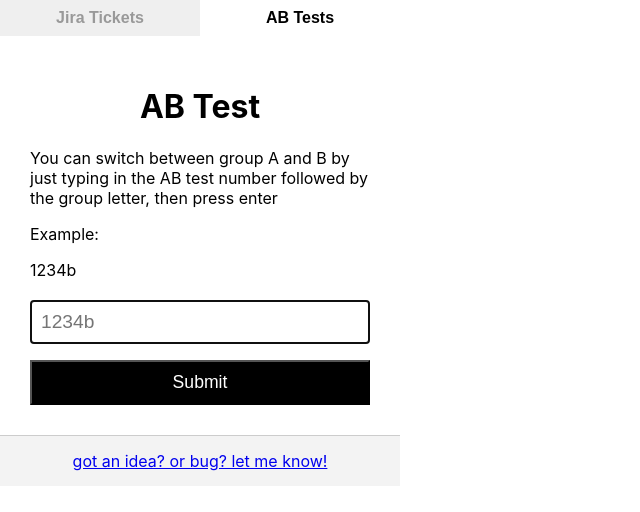
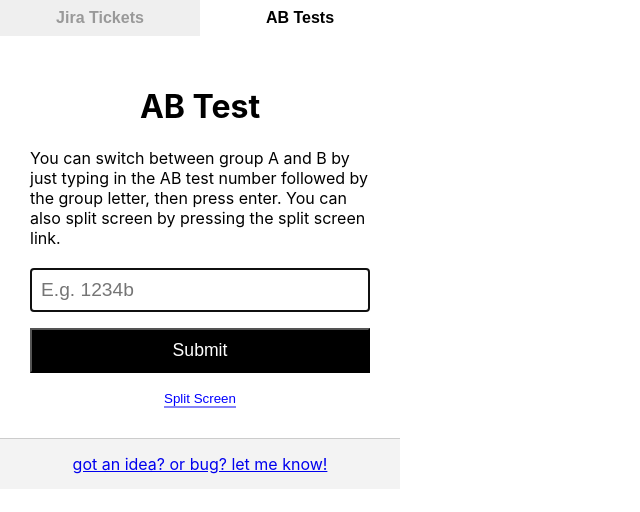
Before and after one commit to levelingup/jira-chrome-extension, a React (Create React App) app: page / in a window 1280 px wide. Both pictures are taken after a click on the button "AB Tests". Shown: the top 512 px of the page, without its empty margins (0-640 px from the left). Built offline with nearby package versions, Linux system fonts and the light colour scheme.

Commit message:
split screen update

```diff
--- a/src/App.css
+++ b/src/App.css
@@ -47,7 +47,6 @@
   border: thin solid #000;
   margin-top: 4px;
 }
-
 .App-submit {
   margin-top: 16px;
   width:100%;
@@ -55,8 +54,24 @@
   color: #fff;
   font-size: 1.1em;
   padding: 10px;
+  cursor: pointer;
 }
-
+.App-submit-split-screen {
+  padding: 0;
+  background-color: white;
+  border-bottom: 2px solid #8484f7;
+  color: blue;
+  border-left: 0;
+  border-right: 0;
+  border-top: 0;
+  cursor: pointer;
+  margin-top: 18px;
+}
+.App-split-block {
+  display: flex;
+  align-items: center;
+  justify-content: center;
+}
 .App-report-link {
   margin-top: auto;
   padding: 15px;
--- a/src/App.js
+++ b/src/App.js
@@ -1,76 +1,88 @@
 /*global chrome*/
 
-import React from 'react';
-import './App.css';
+import React from "react";
+import "./App.css";
 
 class App extends React.Component {
   constructor(props) {
     super(props);
     this.state = {
-      ticket: '',
-      abTestGroup: '',
-      activeTab: 'jira-tickets'
-
+      ticket: "",
+      abTestInput: "",
+      activeTab: "jira-tickets",
     };
 
     this.handleChange = this.handleChange.bind(this);
     this.handleSubmit = this.handleSubmit.bind(this);
-    this.handleChangeAbTestGroup = this.handleChangeAbTestGroup.bind(this);
+    this.handleChangeABTest = this.handleChangeABTest.bind(this);
     this.handleSubmitAbTest = this.handleSubmitAbTest.bind(this);
     this.handleTabClick = this.handleTabClick.bind(this);
-  }
-
-
-  prefix = () => {
-
+    this.handleSplitScreen = this.handleSplitScreen.bind(this);
   }
 
   handleChange(event) {
     this.setState({
-      ticket: event.target.value
+      ticket: event.target.value,
     });
   }
 
-  handleChangeAbTestId(event) {
+  handleChangeABTest(event) {
     this.setState({
-      abTestId: event.target.value
-    });
-  }
-  handleChangeAbTestGroup(event) {
-    this.setState({
-      abTestGroup: event.target.value
+      abTestInput: event.target.value,
     });
   }
   handleSubmit(event) {
     event.preventDefault();
 
-    const prefix = ['ab-', 'ac-', 'al-', 'an-', 'andro-', 'cs-', 'data-', 'dev-', 'exal-', 'gen-', 'in-', 'ip-', 'ipf-', 'mar-', 'mer-', 'op-', 'grap-', 'qa-', 'tec-', 'temp-', 'tr-', 'tri-', 'trm-', 'ux-']
+    const prefix = [
+      "ab-",
+      "ac-",
+      "al-",
+      "an-",
+      "andro-",
+      "cs-",
+      "data-",
+      "dev-",
+      "exal-",
+      "gen-",
+      "in-",
+      "ip-",
+      "ipf-",
+      "mar-",
+      "mer-",
+      "op-",
+      "grap-",
+      "qa-",
+      "tec-",
+      "temp-",
+      "tr-",
+      "tri-",
+      "trm-",
+      "ux-",
+    ];
     const paramsTicket = this.state.ticket;
     //https://revolve.atlassian.net/issues/?jql=text%20~%20%22fdafasdsa%22
     // checks to see if its 1 word (most likely jira ticket)
 
-    let url = '';
-    if (paramsTicket.split(' ').length === 1) {
-
+    let url = "";
+    if (paramsTicket.split(" ").length === 1) {
       // check if the word is within our jira ticket #s
-      if (prefix.some(v => paramsTicket.includes(v))) {
+      if (prefix.some((v) => paramsTicket.includes(v))) {
         url = `https://revolve.atlassian.net/browse/${paramsTicket}`;
       } else {
-        url = `https://revolve.atlassian.net/issues/?jql=text~"${paramsTicket}"`
+        url = `https://revolve.atlassian.net/issues/?jql=text~"${paramsTicket}"`;
       }
-
     } else {
-      url = `https://revolve.atlassian.net/issues/?jql=text~"${paramsTicket}"`
+      url = `https://revolve.atlassian.net/issues/?jql=text~"${paramsTicket}"`;
     }
-    const win = window.open(url, '_blank');
+    const win = window.open(url, "_blank");
     win.focus();
-
   }
 
   handleSubmitAbTest(event) {
     event.preventDefault();
 
-    const input = this.state.abTestGroup.trim(); // Get the user input and remove leading/trailing whitespace
+    const input = this.state.abTestInput.trim(); // Get the user input and remove leading/trailing whitespace
 
     const abTestId = input.slice(0, -1); // Extract the number by removing the last character
     const abTestGroup = input.slice(-1); // Extract the letter
@@ -82,8 +94,8 @@
 
         // Modify the URL of the current tab
         const url = new URL(tab.url);
-        url.searchParams.set('abtest', abTestId);
-        url.searchParams.set('group', abTestGroup);
+        url.searchParams.set("abtest", abTestId);
+        url.searchParams.set("group", abTestGroup);
 
         // Update the URL of the current tab
         chrome.tabs.update(tab.id, { url: url.href });
@@ -93,8 +105,69 @@
 
   handleTabClick(tab) {
     this.setState({
-      activeTab: tab
+      activeTab: tab,
     });
+  }
+
+  handleSplitScreen() {
+    const abTestInput = this.state.abTestInput.trim(); // Remove leading/trailing whitespace
+    const abTestId = abTestInput.slice(0, -1); // Extract the AB test ID
+    const group = abTestInput.slice(-1).toLowerCase(); // Extract the group (a or b)
+
+    if (abTestId && (group === "a" || group === "b")) {
+      const oppositeGroup = group === "a" ? "b" : "a"; // Determine the opposite group
+
+      // Get the current window
+      chrome.windows.getCurrent({ populate: true }, (currentWindow) => {
+        // Calculate the dimensions for the new windows
+        const screenWidth = window.screen.availWidth;
+        const screenHeight = window.screen.availHeight;
+        const windowWidth = Math.floor(screenWidth / 2);
+        const windowHeight = screenHeight;
+
+        // Calculate the positions for the new windows
+        const leftWindowPosition = {
+          left: 0,
+          top: 0,
+          width: windowWidth,
+          height: windowHeight,
+        };
+        const rightWindowPosition = {
+          left: windowWidth,
+          top: 0,
+          width: windowWidth,
+          height: windowHeight,
+        };
+
+        // Update the URL of the current window
+        const currentTab = currentWindow.tabs.find((tab) => tab.active);
+        const url = new URL(currentTab.url);
+        url.searchParams.set("abtest", abTestId);
+        url.searchParams.set("group", group);
+
+        // Update the URL of the current tab
+        chrome.tabs.update(currentTab.id, { url: url.href });
+
+        // Modify the position of the current window
+        chrome.windows.update(
+          currentWindow.id,
+          { ...leftWindowPosition },
+          () => {
+            // Create the right window
+            const rightUrl = new URL(currentTab.url);
+            rightUrl.searchParams.set("abtest", abTestId);
+            rightUrl.searchParams.set("group", oppositeGroup);
+            chrome.windows.create({
+              url: rightUrl.href,
+              ...rightWindowPosition,
+              type: "normal",
+            });
+          }
+        );
+      });
+    } else {
+      console.log("Invalid input format");
+    }
   }
 
   render() {
@@ -102,66 +175,101 @@
 
     return (
       <div className="App">
-        <div className='App-tab'>
+        <div className="App-tab">
           <button
-            className={`App-tab-header ${activeTab === 'jira-tickets' ? 'active' : ''}`}
-            onClick={() => this.handleTabClick('jira-tickets')}
+            className={`App-tab-header ${
+              activeTab === "jira-tickets" ? "active" : ""
+            }`}
+            onClick={() => this.handleTabClick("jira-tickets")}
           >
             Jira Tickets
           </button>
           <button
-            className={`App-tab-header ${activeTab === 'ab-tests' ? 'active' : ''}`}
-            onClick={() => this.handleTabClick('ab-tests')}
+            className={`App-tab-header ${
+              activeTab === "ab-tests" ? "active" : ""
+            }`}
+            onClick={() => this.handleTabClick("ab-tests")}
           >
             AB Tests
           </button>
         </div>
         {/* Jira Tickets */}
-        {activeTab === 'jira-tickets' && (
-          <div className='App-main jira-tickets'>
+        {activeTab === "jira-tickets" && (
+          <div className="App-main jira-tickets">
             <h1>Search Jira Tickets</h1>
             <form className="App-form" onSubmit={this.handleSubmit}>
-              <label htmlFor='jira-ticket'>enter jira number or search keywords</label>
-              <input autoFocus
+              <label htmlFor="jira-ticket">
+                enter jira number or search keywords
+              </label>
+              <input
+                autoFocus
+                autoComplete="off"
                 className="App-input"
-                id='jira-ticket'
+                id="jira-ticket"
                 type="text"
                 name="ticket"
                 value={this.state.ticket}
                 onChange={this.handleChange}
-                placeholder="ux-7290, mar-3245, shopping bag recs" />
-              <button className="App-submit" type="submit">Search</button>
+                placeholder="ux-7290, mar-3245, shopping bag recs"
+              />
+              <button className="App-submit" type="submit">
+                Search
+              </button>
             </form>
             <p className="App-jira-info">
-              Currently support projects with suffix:
-              'ab-', 'ac-', 'al-', 'an-', 'andro-', 'cs-', 'data-', 'dev-', 'exal-', 'gen-', 'in-', 'ip-', 'ipf-', 'mar-', 'mer-', 'op-', 'grap-', 'qa-', 'tec-', 'temp-', 'tr-', 'tri-', 'trm-', 'ux-'
+              Currently support projects with suffix: 'ab-', 'ac-', 'al-',
+              'an-', 'andro-', 'cs-', 'data-', 'dev-', 'exal-', 'gen-', 'in-',
+              'ip-', 'ipf-', 'mar-', 'mer-', 'op-', 'grap-', 'qa-', 'tec-',
+              'temp-', 'tr-', 'tri-', 'trm-', 'ux-'
             </p>
           </div>
         )}
-        {activeTab === 'ab-tests' && (
-          <div className='App-main ab-tests'>
+        {activeTab === "ab-tests" && (
+          <div className="App-main ab-tests">
             <h1>AB Test</h1>
-            <div className='App-ab-info'>
-            <p>You can switch between group A and B by just typing in the AB test number followed by the group letter, then press enter</p>
-            <p>Example:</p>
-            <p>1234b</p>
+            <div className="App-ab-info">
+              <p>
+                You can switch between group A and B by just typing in the AB
+                test number followed by the group letter, then press enter. You
+                can also split screen by pressing the split screen link.
+              </p>
             </div>
             <form className="App-form" onSubmit={this.handleSubmitAbTest}>
-              <input autoFocus
+              <input
+                autoFocus
+                autoComplete="off"
                 className="App-input"
                 type="text"
                 name="abtest-group"
-                value={this.state.abTestGroup}
-                onChange={this.handleChangeAbTestGroup}
-                placeholder="1234b" />
-              <button className="App-submit" type="submit">Submit</button>
+                value={this.state.abTestInput}
+                onChange={this.handleChangeABTest}
+                placeholder="E.g. 1234b"
+              />
+              <button className="App-submit" type="submit">
+                Submit
+              </button>
             </form>
+            <div className="App-split-block">
+              <button
+                className="App-submit-split-screen"
+                onClick={this.handleSplitScreen}
+              >
+                Split Screen
+              </button>
+            </div>
           </div>
         )}
 
-        <a href="mailto:andrew.liu@revolve.com?subject=Google Chrome Extension" target="_blank" rel="noopener noreferrer" className="App-report-link">got an idea? or bug? let me know!</a>
+        <a
+          href="mailto:andrew.liu@revolve.com?subject=Google Chrome Extension"
+          target="_blank"
+          rel="noopener noreferrer"
+          className="App-report-link"
+        >
+          got an idea? or bug? let me know!
+        </a>
       </div>
     );
   }
-};
+}
 export default App;
```
Also changed, not shown: public/manifest.json.
